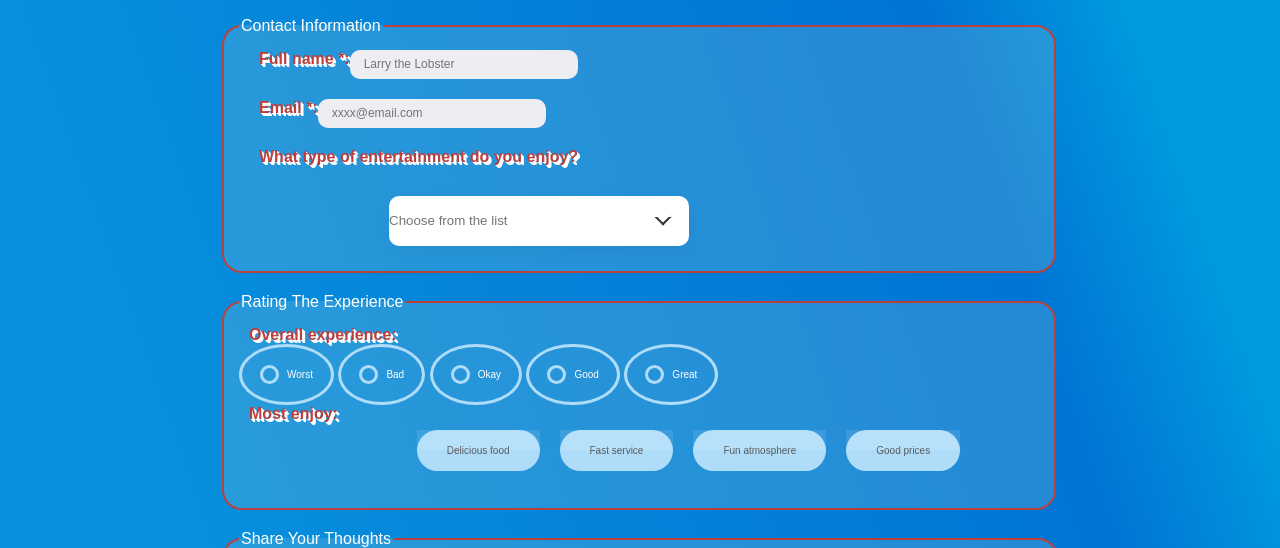
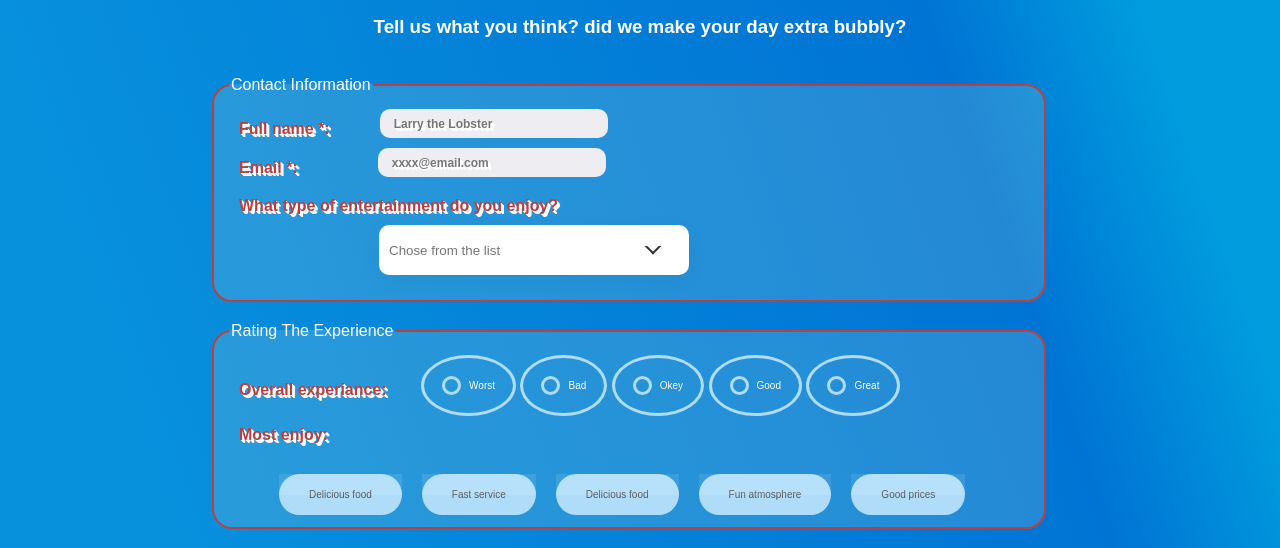
Before and after one commit to LujainWaleed/KrustyKrab, a plain HTML site: page pages/feedback.html in a window 1280 px wide. Shown: the part 252-800 px from the top of the page. Drawn offline with nearby package versions, Linux system fonts and the light colour scheme; a web font is replaced by a local one.

Commit message:
Add files via upload

```diff
--- a/global/main.css
+++ b/global/main.css
@@ -561,13 +561,26 @@ max-width: 700px;
     max-width: 800px; /* Limit the width */
     margin: 0 auto; /* Center the column */
 }
-
+.form-welcoming{
+    text-align: center;
+    }
+    body .feedback{
+        display: flex;
+        justify-content: center;
+        align-content: center;
+        height: 100%;
+        font-family: Arial, sans-serif;
+        background: linear-gradient(250.55deg, #009CDE 15%, #0074d4 28.55%, #0791dd 90.55%);
+        color: white;
+    }
 form{
     height: 80vh;
     justify-content: center;
     align-items: center;
     flex-direction: column;
     width: 45%;
+    position: relative;
+    right: 100px;
  }
 
 
@@ -576,11 +589,11 @@ fieldset{
     width: 800px;
     padding: 15px;
     margin: 20px;
+    margin-left: 200px;
     border: 2px solid #ba4040;
     background-color: rgba(123, 191, 218, 0.292);
 
 }
-
 button{
     background-color: #D50000; /* Red background */
     color: white; /* White text */
@@ -603,19 +616,20 @@ button{
     height: 1px;
     width: 200px;
     font-size: 12px;
-    right: 30px;
     line-height: 1.4;
 }
 
 label.blockLable {
-    display: flex;
-    align-items: center;
-    margin-bottom: 20px;
-    margin-left: 20px;
+    display: flex; /* Use flex for layout */
+    align-items: center; /* Align items to the center */
+    margin: 0px 0px 0px 0px; /* Space below each field */
 }
 
+
+/* Remove absolute positioning for the input */
 label.blockLable input {
-    width: 200px;
+    /* No need for position or right properties */
+    width: 200px; /* Full width */
 }
 
 input[ type="radio"]{
@@ -650,9 +664,10 @@ input[type="radio"]:checked + label.radio {
 input[type="radio"]:checked + label.radio::before {
     background-color: white;
     border: 0.4em solid white;
-    box-shadow: inset 0 0 0 0.4em rgb(162, 209, 216);
+    box-shadow: inset 0 0 0 0px rgb(162, 209, 216);
 }
 .Quotation {
+    display: inline-block; /* Ensures normal text flow */
     position: relative;
     z-index: 2;
     font-family: "Londrina Solid", sans-serif;
@@ -660,39 +675,54 @@ input[type="radio"]:checked + label.radio::before {
     font-weight: bold;
     background: none;
     text-align: left;
-    margin-bottom: 70px;
-    margin-left: 10px;
+    white-space: normal; /* Prevents extra spaces */
+    letter-spacing: normal;
+    margin: 10px 10px 10px 10px ;
     text-shadow: 1px 1px 0px white,
                  2px 2px 0px white,
-                 3px 3px 0px white;
+                 3px 3px 0px white; /* Simplified text-shadow for clarity */
 }
 
-.NameEmail {
+
+
+.name-email {
     font-family: "Londrina Solid", sans-serif;
     color: #ba4040;
     font-weight: bold;
-    text-align: left;
-    margin-bottom: 10px;
+    text-align: left; /* محاذاة النص إلى اليسار */
+    margin-bottom: 10px; /* مسافة أسفل النص */
+    margin-left: 20px;
     text-shadow: 1px 1px 0px white,
                  2px 2px 0px white,
-                 3px 3px 0px white;
+                 3px 3px 0px white; /* Simplified text-shadow for clarity */
 }
 
+.Containerfed{
+    max-width: 1200px;
+    margin: 0 auto;
+    flex-wrap: wrap;
+    display: flex;
+    align-items: left;
+    text-align: right;
+    margin-left: 40px;
+    margin-top: 20px;
+
+}
+#FullName{
+   margin-left:40px ;
+}
+#email{
+    margin-left:70px
+}
 .divbody{
     margin: 0;
     padding: 0;
-    display: flex;
     justify-content: center;
     align-items: center;
     min-height: 200vhl;
     font-family: 'Poppons', sans-serif;
 }
-.Container{
-    max-width: 1200px;
-    margin: 0 auto;
-    display: flex;
-    flex-wrap: wrap;
-}
+
 .divcheck {
 margin: 10px;
 }
@@ -752,17 +782,13 @@ background-color: #eeee;
 
 }
 .dropdown{
-    margin: 0;
-    padding: 0;
+    margin: 0px 20px 10px 150px;
     box-sizing: border-box;
     font-family: 'Poppins',sans-serif;
     position: relative;
-
-    margin-bottom: 10px;
-    margin-left: 150px;
     width: 300px;
     height: 50px;
-
+    padding: auto;
 
 }
 .dropdown::before{
@@ -796,7 +822,7 @@ background-color: #eeee;
     border: none;
     outline: none;
     box-shadow: 0 5px 20px rgba(0, 0, 0, 0.05) ;
-    padding: 0px 0px;
+    padding: 0px 0px 0px 10px;
     border-radius: 10px;
 }
 .dropdown .option {
@@ -833,6 +859,7 @@ i{
     position: relative;
     font-size: 1.2em;
 }
+
 
 
 /* Schedule Page */
--- a/pages/feedback.html
+++ b/pages/feedback.html
@@ -1,146 +1,183 @@
+<!-- Lujain Waleed Aljahdali - 2107397 - IAR - 21/3/2025 -->
+<!-- Rafa Omar Balkhdhar - 2106048 - IAR - 21/3/2025 -->
+<!-- Leen Anas Bafaqeeh - 2106170 - IAR - 21/3/2025 -->
+
+
 <!DOCTYPE html>
 <html lang="en">
 <head>
     <meta charset="UTF-8">
     <meta name="viewport" content="width=device-width, initial-scale=1.0">
-    <title>The Krusty Krab - Menu</title>
-    <link rel="stylesheet" href="../global/main.css"> <!-- تأكد من المسار الصحيح -->
+    <!-- Our Website Title  -->
+    <title>The Krusty Krab - Feedback</title>
+
+
+    <!-- css  -->
+    <link rel="stylesheet" href="../global/main.css">
+
+    <!-- All Fonts  -->
     <script src="https://kit.fontawesome.com/a076d05399.js" crossorigin="anonymous"></script>
-
     <link rel="preconnect" href="https://fonts.googleapis.com">
     <link rel="preconnect" href="https://fonts.gstatic.com" crossorigin>
     <link href="https://fonts.googleapis.com/css2?family=Big+Shoulders:opsz,wght@10..72,100..900&display=swap" rel="stylesheet">
     <link href="https://fonts.googleapis.com/css2?family=Londrina+Solid:wght@100;300;400;900&family=Raleway:ital,wght@0,100..900;1,100..900&display=swap" rel="stylesheet">
-
     <link href="https://cdn.jsdelivr.net/npm/remixicon@4.5.0/fonts/remixicon.css" rel="stylesheet">
-    <link href='https://unpkg.com/boxicons@2.1.4/css/boxicons.min.css' rel='stylesheet'>
-
 
 </head>
-<body class="feedback-page">
+<body>
+    <!-- The Header  -->
     <header>
+        <!-- The logo  -->
         <img src="../images/logo-removebg-preview.png" alt="The Krusty Krab Logo" class="logo">
         <img src="../images/imagelight.png" alt="Light" class="light">
 
+        <!-- Navigation  -->
         <nav class="ann">
             <ul class="navlinks">
                 <a href="..\index.html">Home</a>
                 <a href="services.html">Services</a>
                 <a href="menu.html">Menu</a>
                 <a href="schedule.html">Schedule</a>
-                <a href="#Feedback">Feedback</a>
+                <a href="feedback.html">Feedback</a>
             </ul>
         </nav>
 
+        <!-- Cart Icon  -->
         <div class="cart-icon">
             <a href="cart.html"><i class="ri-shopping-cart-2-fill"></i></a>
         </div>
 
-        <div class="profile">
-            <a href="#profile"><i class="ri-account-circle-line"></i></a>
-        </div>
+
     </header>
 
     <div id="rightcolumn">
-        <div>
-            <h2 class="form-welcoming">Ahoy there, matey! 🏴‍☠️</h2>
-            <h3 class="form-welcoming">Tell us what you think? Did we make your day extra bubbly? 🫧</h3>
+        <div><h2 class="form-welcoming headingStyle">Ahoy there, matey! 🏴‍☠️</h2>
+            <h3 class="form-welcoming">Tell us what you think? did we make your day extra bubbly? </h3>
         </div>
         <div>
+
         <form name="FeedbackForm" id="FeedbackForm">
-                <fieldset id="contact">
+            <fieldset id="fcontact">
+
                 <legend>Contact Information</legend>
                 <label class="blockLable">
-                        <b class="NameEmail">Full name <span>*</span>:</b>
-                        <input class="name-email" type="text" id="FullName" name="FullName" placeholder="Larry the Lobster" />
+                    <b class="Quotation ">Full name <span>*</span>:</b>
+                    <input class="name-email" type="text" id="FullName" name="FullName" placeholder="Larry the Lobster"/>
                 </label>
                 <label class="blockLable">
-                        <b class="NameEmail">Email <span>*</span>:</b>
-                        <input class="name-email" type="email" id="email" name="email" placeholder="xxxx@email.com" />
+                    <b class="Quotation">Email <span>*</span>: </b>
+                    <input class="name-email" type="email" id="email" name="email" placeholder="xxxx@email.com"/>
                 </label>
-                    <label class="blockLable">
-                        <b class="NameEmail">What type of entertainment do you enjoy?</b>
+                <label class="blockLable" >
+                   <b class="Quotation"> What type of entertainment do you enjoy?</b>
+
                 </label>
                 <div class="dropdown">
-                        <input type="text" class="text-box" placeholder="Choose from the list" readonly />
+                    <input type="text" class="text-box" placeholder="Chose from the list" readonly>
                     <div class="option">
                         <div onclick="show('Live Character Appearances')"><i class='bx bxs-face'></i>Live Character Appearances</div>
-                            <div onclick="show('Interactive Games & Challenges')"><i class='bx bxs-game'></i>Interactive Games & Challenges</div>
-                            <div onclick="show('Music & Live Performances')"><i class='bx bxs-music'></i>Music & Live Performances</div>
+                        <div onclick="show('Interactive Games & Challenges')"><i class='bx bxs-game' ></i>Interactive Games & Challenges</div>
+                        <div onclick="show('Music & Live Performances')"><i class='bx bxs-music' ></i>Music & Live Performances</div>
                         <div onclick="show('No Entertainment, Just Good Food')"><i class='bx bxs-bowl-hot'></i>No Entertainment, Just Good Food</div>
                     </div>
                 </div>
+
+
+                <script>
+                    function show(anything){
+                        document.querySelector('.text-box').value=anything;
+                    }
+                    let dropdown=document.querySelector('.dropdown');
+                    dropdown.onclick=function(){
+                        dropdown.classList.toggle('active');
+                    }
+                </script>
+
+
             </fieldset>
             <fieldset id="rating">
                 <legend>Rating The Experience</legend>
-                    <b class="Quotation">Overall experience:</b>
-                    <div class="radio-group">
-                        <input type="radio" class="radio" name="rate" id="choice1" value="1" />
+                <b class="Quotation" style="margin-right: 30px;">Overall experiance:</b>
+
+                <input type="radio" class="radio"  name="rate" id="choice1" value="1"/>
                 <label class="radio" for="choice1">Worst</label>
-                        <input type="radio" name="rate" id="choice2" value="2" />
+
+                <input type="radio" name="rate" id="choice2" value="2"/>
                 <label class="radio" for="choice2">Bad</label>
-                        <input type="radio" name="rate" id="choice3" value="3" />
-                        <label class="radio" for="choice3">Okay</label>
-                        <input type="radio" name="rate" id="choice4" value="4" />
+
+                <input type="radio" name="rate" id="choice3" value="3"/>
+                <label class="radio" for="choice3">Okey</label>
+
+                <input type="radio" name="rate" id="choice4" value="4"/>
                 <label class="radio" for="choice4">Good</label>
-                        <input type="radio" name="rate" id="choice5" value="5" />
+
+                <input type="radio" name="rate" id="choice5" value="5">
                 <label class="radio" for="choice5">Great</label>
-                    </div>
+
                 <div class="divbody">
                    <b class="Quotation">Most enjoy:</b>
-                        <div class="Container">
+                    <div class="Containerfed">
                         <div class="divcheck">
                             <label>
-                                    <input type="checkbox" name="" />
+                                <input type="checkbox" name="">
                                 <span>Delicious food</span>
                             </label>
                         </div>
                         <div class="divcheck">
                             <label>
-                                    <input type="checkbox" name="" />
+                                <input type="checkbox" name="">
                                 <span>Fast service</span>
                             </label>
                         </div>
                         <div class="divcheck">
                             <label>
-                                    <input type="checkbox" name="" />
+                                <input type="checkbox" name="">
+                                <span>Delicious food</span>
+                            </label>
+                        </div>
+                        <div class="divcheck">
+                            <label>
+                                <input type="checkbox" name="">
                                 <span>Fun atmosphere</span>
                             </label>
                         </div>
                         <div class="divcheck">
                             <label>
-                                    <input type="checkbox" name="" />
+                                <input type="checkbox" name="">
                                 <span>Good prices</span>
                             </label>
                         </div>
                         </div>
+
                     </div>
+
+
+
+
+
             </fieldset>
             <fieldset id="opinion">
                     <legend>Share Your Thoughts</legend>
-                    <b class="Quotation" style="margin-bottom: 70px;">Which area you believe requires improvement:</b>
+                    <b class="Quotation" >Which area you believe requires improvement:</b>
                     <textarea class="comments" rows="5" cols="40" placeholder="Tell us about your experience with us..."></textarea>
+
+
             </fieldset>
             <button type="button">Send</button>
+
         </form>
     </div>
     </div>
 
-    <script>
-        function show(anything) {
-            document.querySelector('.text-box').value = anything;
-        }
-        let dropdown = document.querySelector('.dropdown');
-        dropdown.onclick = function () {
-            dropdown.classList.toggle('active');
-        }
-    </script>
 
 
 
-    <footer>
-        <p>© 2025 CPCS403 Project</p>
-    </footer>
+
+
+    <!-- Footer -->
+    <div class="footer">
+        <p>&copy; 2025 SpongeBob Web. All Rights Reserved.</p>
+    </div>
 
 </body>
 </html>
```
Also changed, not shown: index.html (+1 -1 lines), pages/cart.html (+1 -1 lines), pages/checkout.html (+1 -1 lines), pages/menu.html (+1 -1 lines), pages/schedule.html (+1 -1 lines), pages/services.html (+1 -1 lines), pages/video.html (+1 -1 lines). Lines whose indentation alone changed are shown as unchanged.
